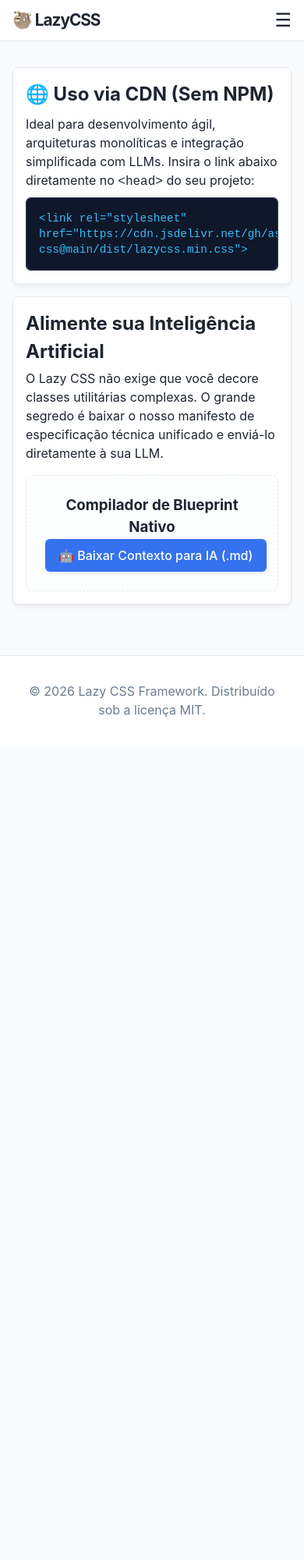
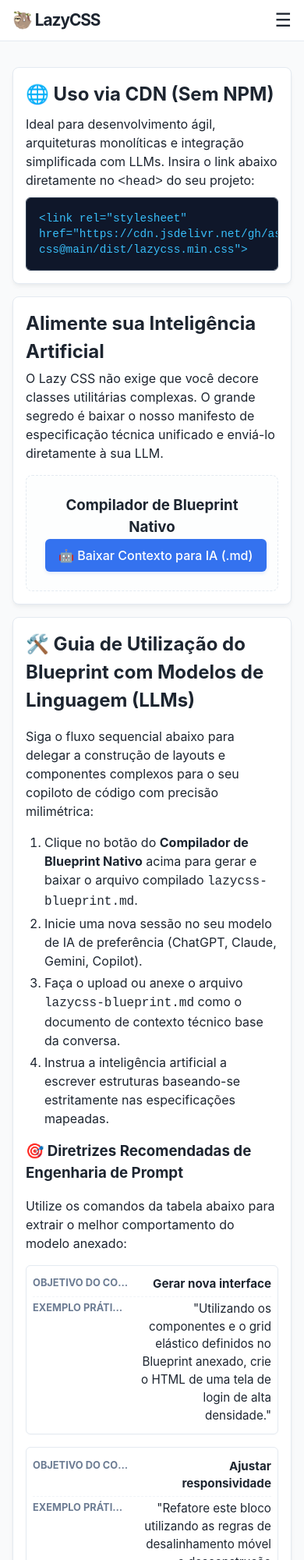
Before and after one commit to asideia/lazy-css, a website: page quickstart.html in a window 390 px wide. Shown: the top 2000 px of the page at 78% size. Before the commit the page ends 955 px from the top, so only its background shows below. Drawn offline with Linux system fonts and the light colour scheme.

Commit message:
feat(showcase): adicionar passo a passo para uso de blueprints e tabela ADR 0005
- Atualiza o arquivo quickstart.html incluindo o guia prático de injeção de contexto para IAs.
- Implementa componentes .lazy-list-ordered para exibição limpa das etapas operacionais.
- Aplica a estrutura .lazy-table com tags data-label nativas para assegurar responsividade elástica.

```diff
--- a/quickstart.html
+++ b/quickstart.html
@@ -52,6 +52,50 @@
                 </div>
             </div>
         </section>
+
+        <section class="lazy-card lazy-stack" style="gap: var(--lazy-space-md);">
+            <h2 class="lazy-text-lead" style="margin: 0;">🛠️ Guia de Utilização do Blueprint com Modelos de Linguagem (LLMs)</h2>
+            <p class="lazy-text-main" style="margin: 0;">
+                Siga o fluxo sequencial abaixo para delegar a construção de layouts e componentes complexos para o seu copiloto de código com precisão milimétrica:
+            </p>
+
+            <ol class="lazy-list lazy-list-ordered">
+                <li>Clique no botão do <strong>Compilador de Blueprint Nativo</strong> acima para gerar e baixar o arquivo compilado <code>lazycss-blueprint.md</code>.</li>
+                <li>Inicie uma nova sessão no seu modelo de IA de preferência (ChatGPT, Claude, Gemini, Copilot).</li>
+                <li>Faça o upload ou anexe o arquivo <code>lazycss-blueprint.md</code> como o documento de contexto técnico base da conversa.</li>
+                <li>Instrua a inteligência artificial a escrever estruturas baseando-se estritamente nas especificações mapeadas.</li>
+            </ol>
+
+            <h3 class="lazy-text-title" style="margin-top: var(--lazy-space-sm); margin-bottom: 0;">🎯 Diretrizes Recomendadas de Engenharia de Prompt</h3>
+            <p class="lazy-text-main" style="margin: 0;">
+                Utilize os comandos da tabela abaixo para extrair o melhor comportamento do modelo anexado:
+            </p>
+
+            <div class="lazy-table-wrapper">
+                <table class="lazy-table">
+                    <thead>
+                        <tr>
+                            <th>Objetivo do Comando</th>
+                            <th>Exemplo Prático de Prompt</th>
+                        </tr>
+                    </thead>
+                    <tbody>
+                        <tr>
+                            <td data-label="Objetivo do Comando"><strong>Gerar nova interface</strong></td>
+                            <td data-label="Exemplo Prático de Prompt">"Utilizando os componentes e o grid elástico definidos no Blueprint anexado, crie o HTML de uma tela de login de alta densidade."</td>
+                        </tr>
+                        <tr>
+                            <td data-label="Objetivo do Comando"><strong>Ajustar responsividade</strong></td>
+                            <td data-label="Exemplo Prático de Prompt">"Refatore este bloco utilizando as regras de desalinhamento móvel e desconstrução semântica de tabelas da ADR 0005."</td>
+                        </tr>
+                        <tr>
+                            <td data-label="Objetivo do Comando"><strong>Validar conformidade</strong></td>
+                            <td data-label="Exemplo Prático de Prompt">"Verifique se o HTML que escrevi viola alguma assinatura core ou padrão de HSL fragmentado documentado no manifesto."</td>
+                        </tr>
+                    </tbody>
+                </table>
+            </div>
+        </section>
     </main>
 
     <footer style="text-align: center; padding: var(--lazy-space-xl); color: hsl(var(--lazy-text-muted-raw)); border-top: 1px solid hsl(var(--lazy-border-raw)); margin-top: var(--lazy-space-xl); background: hsl(var(--lazy-card-raw));">
```
